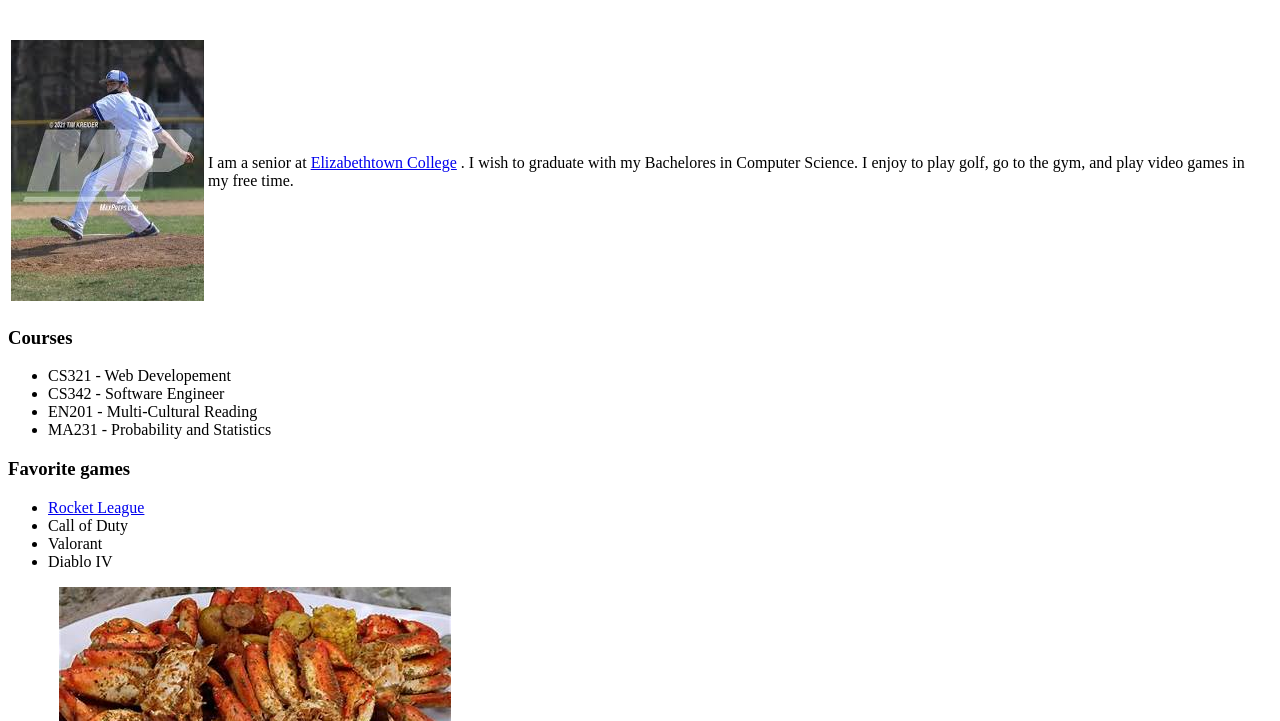
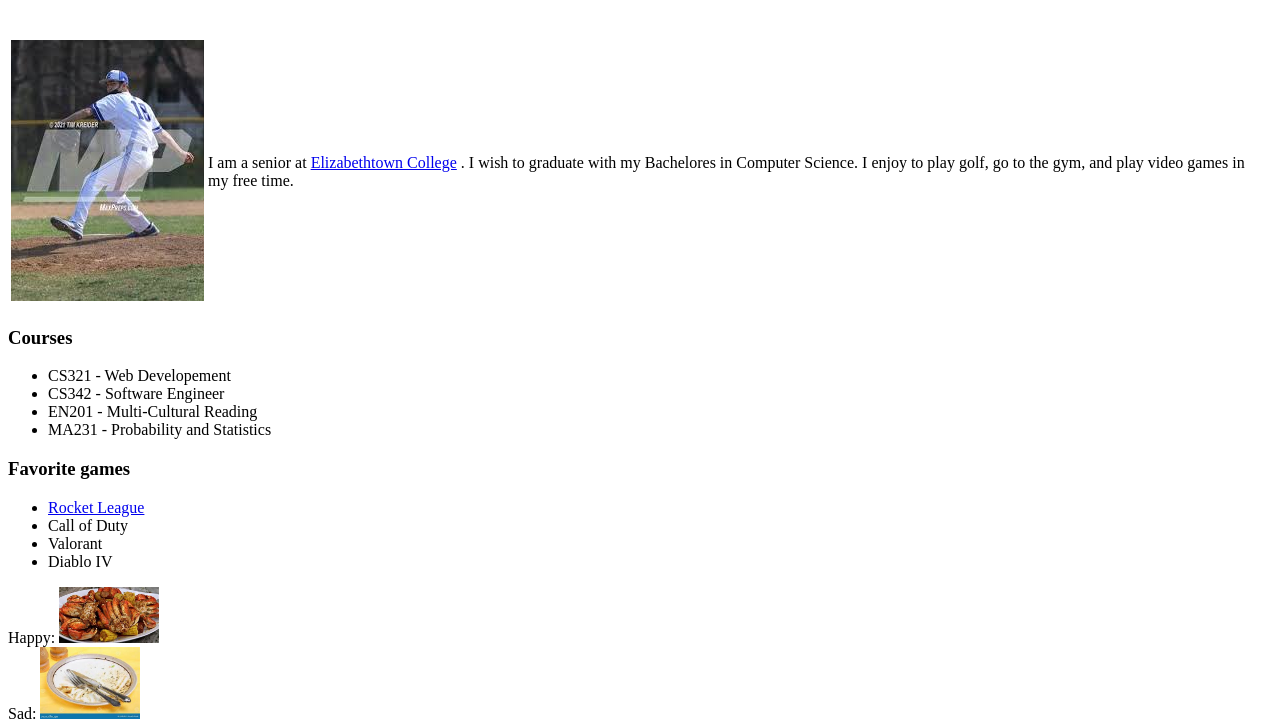
Before and after one commit to SoudersT/SoudersT.github.io, a plain HTML site: page index.html in a window 1280 px wide. Shown: the part 79-800 px from the top of the page. Drawn offline with Linux system fonts and the light colour scheme.

Commit message:
Update index.html

```diff
--- a/index.html
+++ b/index.html
@@ -38,8 +38,8 @@
     <li>Valorant</li>
     <li>Diablo IV</li>
 </ul>
-<header>Happy: <img src = "images/CrabBoil.jpg">
-    <br> Sad:    <img src = "images/EmptyPlate.jpg"></header>
+<header>Happy: <img src = "images/CrabBoil.jpg" width = 100>
+    <br> Sad:    <img src = "images/EmptyPlate.jpg" width = 100></header>
 </main>
 <br>
 <br>
```
